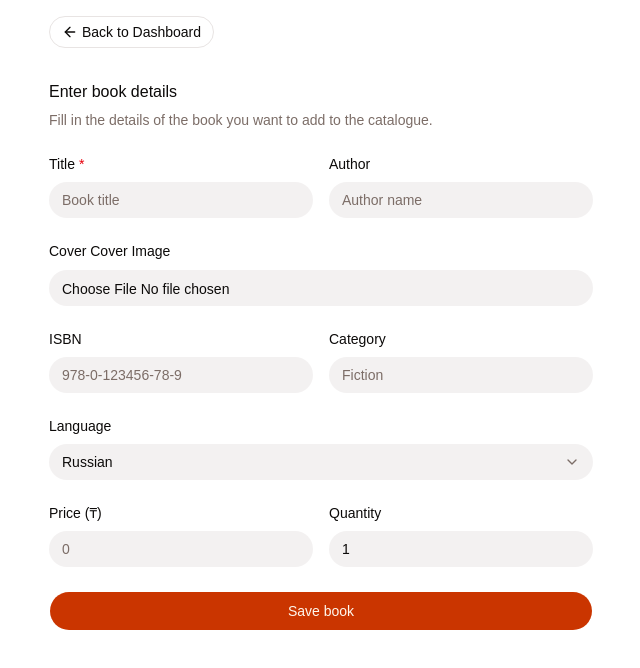
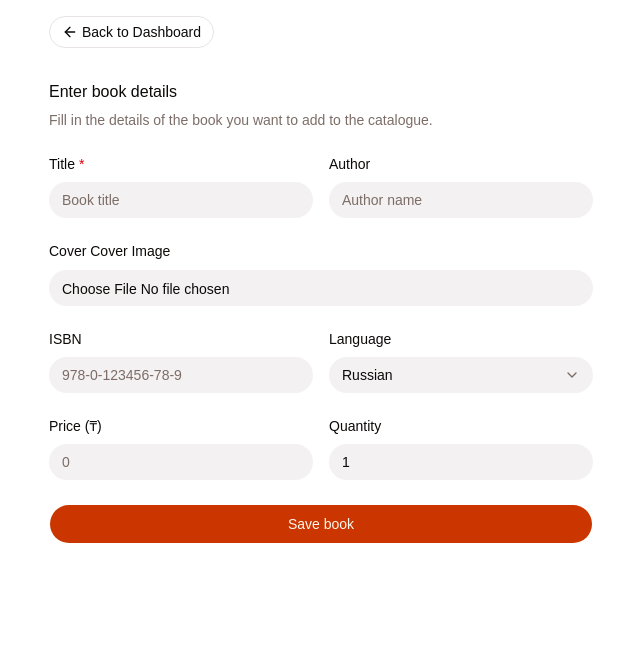
Before and after one commit to Natalia912/Bookstore-Catalogue, a Next.js app: page /dashboard/add-book in a window 1280 px wide. Shown: the top 668 px of the page, without its empty margins (319-959 px from the left). Built offline with nearby package versions, Linux system fonts and the light colour scheme.

Commit message:
remove cache components due to cloudflare workers issue, remove category input field

```diff
--- a/app/(admin)/dashboard/page.tsx
+++ b/app/(admin)/dashboard/page.tsx
@@ -2,8 +2,6 @@ import {
   AdminDashboardView,
   type AdminDashboardQueryParams,
 } from '@/src/views/admin-dashboard-view';
-
-export const instant = false;
 
 type SearchParams = Promise<AdminDashboardQueryParams>;
 
--- a/app/api/books/[id]/route.ts
+++ b/app/api/books/[id]/route.ts
@@ -31,7 +31,6 @@ export async function PATCH(request: NextRequest, { params }: { params: Promise<
     return NextResponse.json({ error: error.message }, { status: 500 });
   }
 
-  revalidateTag('books-list', 'max');
   revalidatePath('/dashboard');
 
   return NextResponse.json({ book: data });
@@ -48,7 +47,6 @@ export async function DELETE(
     return NextResponse.json({ error: error.message }, { status: 500 });
   }
 
-  revalidateTag('books-list', 'max');
   revalidatePath('/dashboard');
 
   return NextResponse.json({ success: true });
--- a/app/page.tsx
+++ b/app/page.tsx
@@ -1,7 +1,5 @@
 import { BooksListView } from '@/src/views/books-user-view';
 import { getBooksPriceBounds } from '@/src/entities/book/index.server';
-
-export const instant = false;
 
 type SearchParams = Promise<{
   search?: string;
--- a/next.config.ts
+++ b/next.config.ts
@@ -20,9 +20,6 @@ const nextConfig: NextConfig = {
   env: {
     NEXT_PUBLIC_SITE_URL: process.env.CF_PAGES_URL,
   },
-  experimental: {
-    cacheComponents: true,
-  },
 };
 
 export default nextConfig;
--- a/src/entities/book/api/get-books.ts
+++ b/src/entities/book/api/get-books.ts
@@ -1,7 +1,6 @@
 import { Book } from '@/src/entities/book';
 import { createPublicClient } from '@/src/shared/configs/index.server';
 import type { PriceRange } from '@/src/shared/types';
-import { cacheTag } from 'next/cache';
 
 type PaginationMeta = {
   page: number;
@@ -28,8 +27,6 @@ export const getBooks = async ({
   page?: number | null;
   pageSize?: number;
 }): Promise<GetBooksResult> => {
-  'use cache';
-  cacheTag('books-list');
   try {
     const supabase = createPublicClient();
     const normalizedPage = Number.isFinite(Number(page)) ? Math.max(1, Number(page)) : 1;
--- a/src/features/add-book/ui/AddBookForm.tsx
+++ b/src/features/add-book/ui/AddBookForm.tsx
@@ -103,13 +103,6 @@ export function AddBookForm() {
         </Field>
 
         <Field>
-          <FieldLabel htmlFor="category">Category</FieldLabel>
-          <Input {...register('category')} id="category" placeholder="Fiction" />
-          <FieldError>{errors.category?.message}</FieldError>
-        </Field>
-      </div>
-
-      <Field>
           <FieldLabel htmlFor="language">Language</FieldLabel>
           <Controller
             name="language"
@@ -140,6 +133,7 @@ export function AddBookForm() {
           />
           <FieldError>{errors.language?.message}</FieldError>
         </Field>
+      </div>
 
       <div className="grid gap-4 sm:grid-cols-2">
         <Field>
```
Lines whose indentation alone changed are shown as unchanged.
